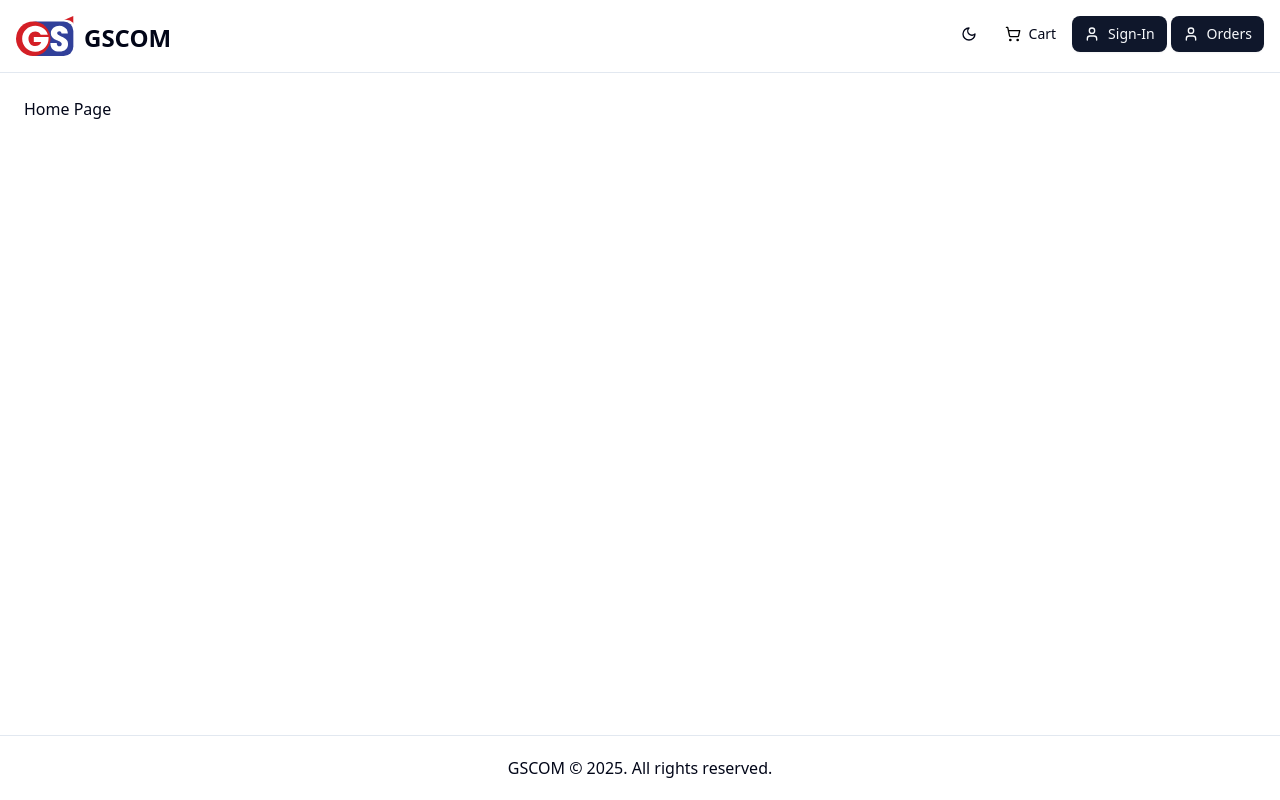
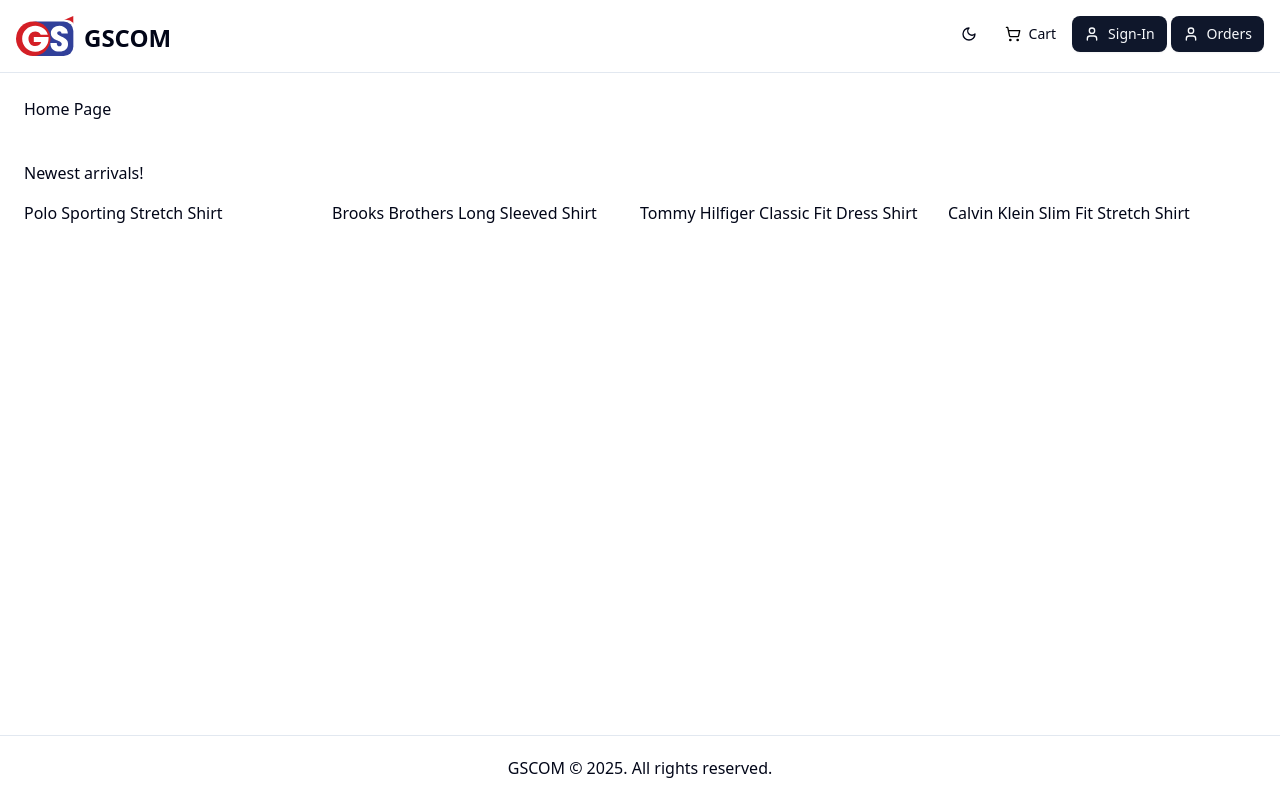
Before and after one commit to hmedasani/ccom-fe, a Next.js app: page / in a window 1280 px wide. Built offline with nearby package versions, Linux system fonts and the light colour scheme; no server answers.

Commit message:
feature/adding-product-list-ui

```diff
--- a/src/app/(root)/page.tsx
+++ b/src/app/(root)/page.tsx
@@ -1,3 +1,5 @@
+import ProductList from '@/components/shared/products/ProductList'
+import sampleData from '@/db/sample-data'
 import React from 'react'
 
 export const metadata = {
@@ -12,9 +14,13 @@
 
   await delay(0)
 
+  console.log(sampleData)
+  // const { products } = sampleData
+
   return (
     <div>
       Home Page
+      <ProductList data={sampleData} title="Newest arrivals!" limit={4} />
     </div>
   )
 }
--- /dev/null
+++ b/src/components/shared/products/ProductList.tsx
@@ -0,0 +1,33 @@
+import { SampleData } from "@/types/product";
+
+interface ProductListProps {
+    data: SampleData,
+    title?: string;
+    limit?: number;
+}
+const ProductList = ({ data, title, limit }: ProductListProps) => {
+
+    if (!data) return <div>
+        Products not found!
+    </div>
+
+    const limitedData = limit ? data.products.slice(0, limit) : data.products
+
+    const productsUi = <div className="grid grid-cols sm:grid-cols-2 md:grid-cols-3 lg:grid-cols-4">
+        {limitedData.map((product, index) =>
+            <div key={index}>{product.name}</div>
+        )}
+    </div>
+
+
+    return (
+        <div className="my-10">
+            <h2 className="h2-bold mb-4">
+                {title}
+            </h2>
+            {productsUi}
+        </div >
+    );
+}
+
+export default ProductList;
--- /dev/null
+++ b/src/db/sample-data.ts
@@ -0,0 +1,108 @@
+const sampleData = {
+  products: [
+    {
+      name: 'Polo Sporting Stretch Shirt',
+      slug: 'polo-sporting-stretch-shirt',
+      category: "Men's Dress Shirts",
+      description: 'Classic Polo style with modern comfort',
+      images: [
+        '/images/sample-products/p1-1.jpg',
+        '/images/sample-products/p1-2.jpg',
+      ],
+      price: 59.99,
+      brand: 'Polo',
+      rating: 4.5,
+      numReviews: 10,
+      stock: 5,
+      isFeatured: true,
+      banner: 'banner-1.jpg',
+    },
+    {
+      name: 'Brooks Brothers Long Sleeved Shirt',
+      slug: 'brooks-brothers-long-sleeved-shirt',
+      category: "Men's Dress Shirts",
+      description: 'Timeless style and premium comfort',
+      images: [
+        '/images/sample-products/p2-1.jpg',
+        '/images/sample-products/p2-2.jpg',
+      ],
+      price: 85.9,
+      brand: 'Brooks Brothers',
+      rating: 4.2,
+      numReviews: 8,
+      stock: 10,
+      isFeatured: true,
+      banner: 'banner-2.jpg',
+    },
+    {
+      name: 'Tommy Hilfiger Classic Fit Dress Shirt',
+      slug: 'tommy-hilfiger-classic-fit-dress-shirt',
+      category: "Men's Dress Shirts",
+      description: 'A perfect blend of sophistication and comfort',
+      images: [
+        '/images/sample-products/p3-1.jpg',
+        '/images/sample-products/p3-2.jpg',
+      ],
+      price: 99.95,
+      brand: 'Tommy Hilfiger',
+      rating: 4.9,
+      numReviews: 3,
+      stock: 0,
+      isFeatured: false,
+      banner: null,
+    },
+    {
+      name: 'Calvin Klein Slim Fit Stretch Shirt',
+      slug: 'calvin-klein-slim-fit-stretch-shirt',
+      category: "Men's Dress Shirts",
+      description: 'Streamlined design with flexible stretch fabric',
+      images: [
+        '/images/sample-products/p4-1.jpg',
+        '/images/sample-products/p4-2.jpg',
+      ],
+      price: 39.95,
+      brand: 'Calvin Klein',
+      rating: 3.6,
+      numReviews: 5,
+      stock: 10,
+      isFeatured: false,
+      banner: null,
+    },
+    {
+      name: 'Polo Ralph Lauren Oxford Shirt',
+      slug: 'polo-ralph-lauren-oxford-shirt',
+      category: "Men's Dress Shirts",
+      description: 'Iconic Polo design with refined oxford fabric',
+      images: [
+        '/images/sample-products/p5-1.jpg',
+        '/images/sample-products/p5-2.jpg',
+      ],
+      price: 79.99,
+      brand: 'Polo',
+      rating: 4.7,
+      numReviews: 18,
+      stock: 6,
+      isFeatured: false,
+      banner: null,
+    },
+    {
+      name: 'Polo Classic Pink Hoodie',
+      slug: 'polo-classic-pink-hoodie',
+      category: "Men's Sweatshirts",
+      description: 'Soft, stylish, and perfect for laid-back days',
+      images: [
+        '/images/sample-products/p6-1.jpg',
+        '/images/sample-products/p6-2.jpg',
+      ],
+      price: 99.99,
+      brand: 'Polo',
+      rating: 4.6,
+      numReviews: 12,
+      stock: 8,
+      isFeatured: true,
+      banner: null,
+    },
+  ],
+};
+
+export default sampleData;
--- /dev/null
+++ b/src/types/product.ts
@@ -0,0 +1,20 @@
+// Define the Product type
+export type Product = {
+    name: string;
+    slug: string;
+    category: string;
+    description: string;
+    images: string[];
+    price: number;
+    brand: string;
+    rating: number;
+    numReviews: number;
+    stock: number;
+    isFeatured: boolean;
+    banner: string | null; // because some products have `null` banner
+};
+
+// Define the SampleData type
+export type SampleData = {
+    products: Product[];
+};
```
